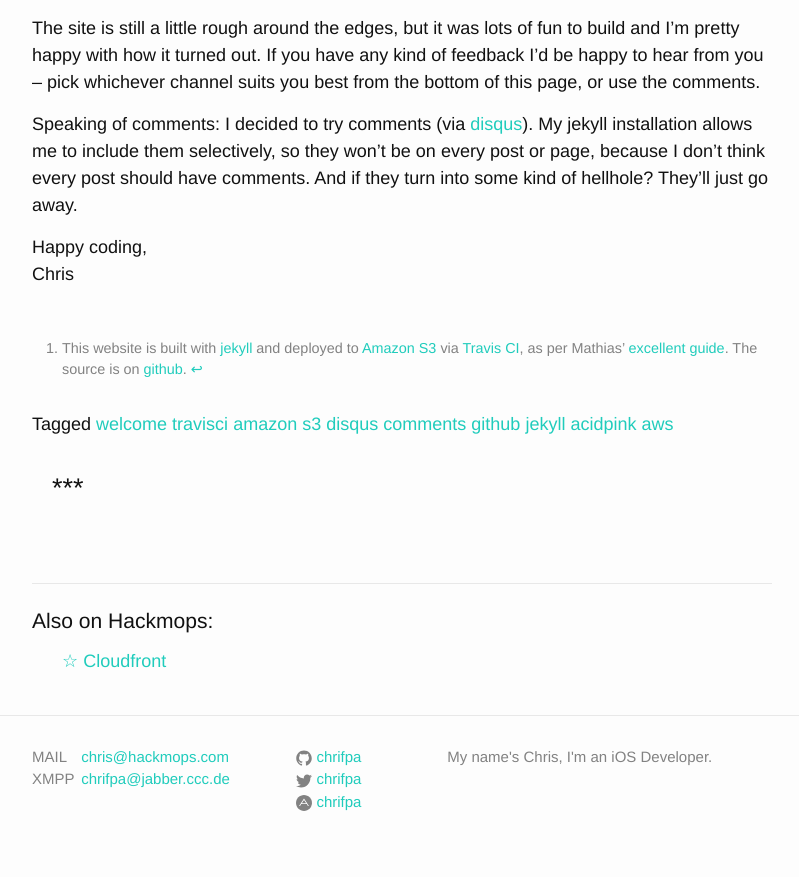
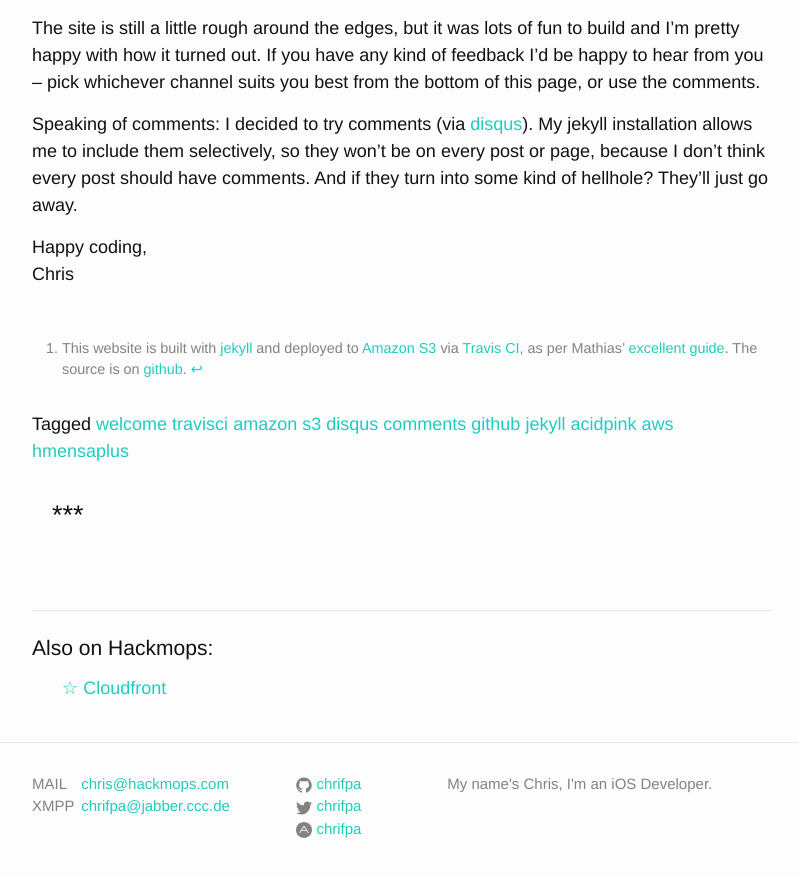
Before and after one commit to acdpnk/hackmopscom, a Jekyll site: the page built from _posts/2015-06-01-welcome.md, in a window 1280 px wide and 900 px high, scrolled down 579 px. Shown: the top 877 px of the window, without its empty margins (238-1037 px from the left). Built offline with Jekyll 4.4.1, drawn with Linux system fonts in a browser that asks for light colours; comment, search, counter and statistics services are not loaded.

```diff
--- a/_layouts/project.html
+++ b/_layouts/project.html
@@ -12,7 +12,7 @@ layout: page
 
 {% if site.tags contains page.name %}
     <div class="related-posts">
-        <h3>Posts about {{ page.title }}:</h3>
+        <h3>Posts mentioning {{ page.title }}:</h3>
         <ul>
             {% for post in site.posts %}
                 {% if post.tags contains page.name %}
--- a/_posts/2015-06-01-welcome.md
+++ b/_posts/2015-06-01-welcome.md
@@ -1,7 +1,7 @@
 ---
 title: Welcome to Hackmops Software
 comments: true
-tags: welcome travisci amazon s3 disqus comments github jekyll acidpink aws
+tags: welcome travisci amazon s3 disqus comments github jekyll acidpink aws hmensaplus
 ---
 
 New website, yay!
```
